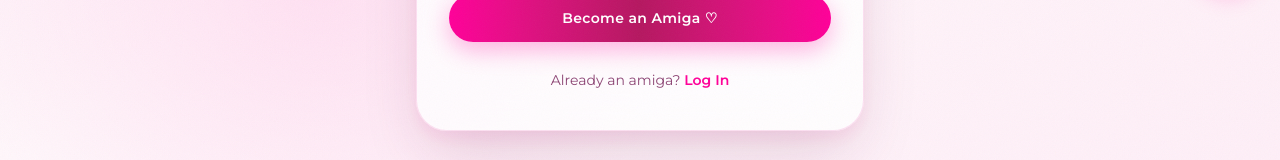
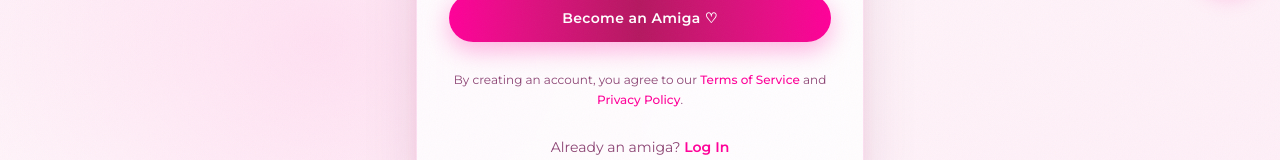
Before and after one commit to advillegas/AYMS_Website, a Next.js app: page /register in a window 1280 px wide. Shown: the part 782-942 px from the top of the page. Built offline with nearby package versions, Linux system fonts and the light colour scheme; no server answers.

Commit message:
feat(legal): consent line on register — agree to Terms + Privacy on sign-up
Adds a line beneath the sign-up button stating that creating an account
means agreeing to the Terms of Service and Privacy Policy, linking /terms
and /privacy.

Co-Authored-By: Claude Fable 5 <noreply@anthropic.com>

```diff
--- a/src/app/register/page.tsx
+++ b/src/app/register/page.tsx
@@ -291,6 +291,23 @@ export default function RegisterPage() {
                     <>Become an Amiga ♡</>
                   )}
                 </Button>
+                <p className="mt-3 text-center text-xs leading-relaxed text-muted-foreground">
+                  By creating an account, you agree to our{" "}
+                  <Link
+                    href="/terms"
+                    className="font-medium text-primary hover:underline"
+                  >
+                    Terms of Service
+                  </Link>{" "}
+                  and{" "}
+                  <Link
+                    href="/privacy"
+                    className="font-medium text-primary hover:underline"
+                  >
+                    Privacy Policy
+                  </Link>
+                  .
+                </p>
               </form>
             </div>
 
```
